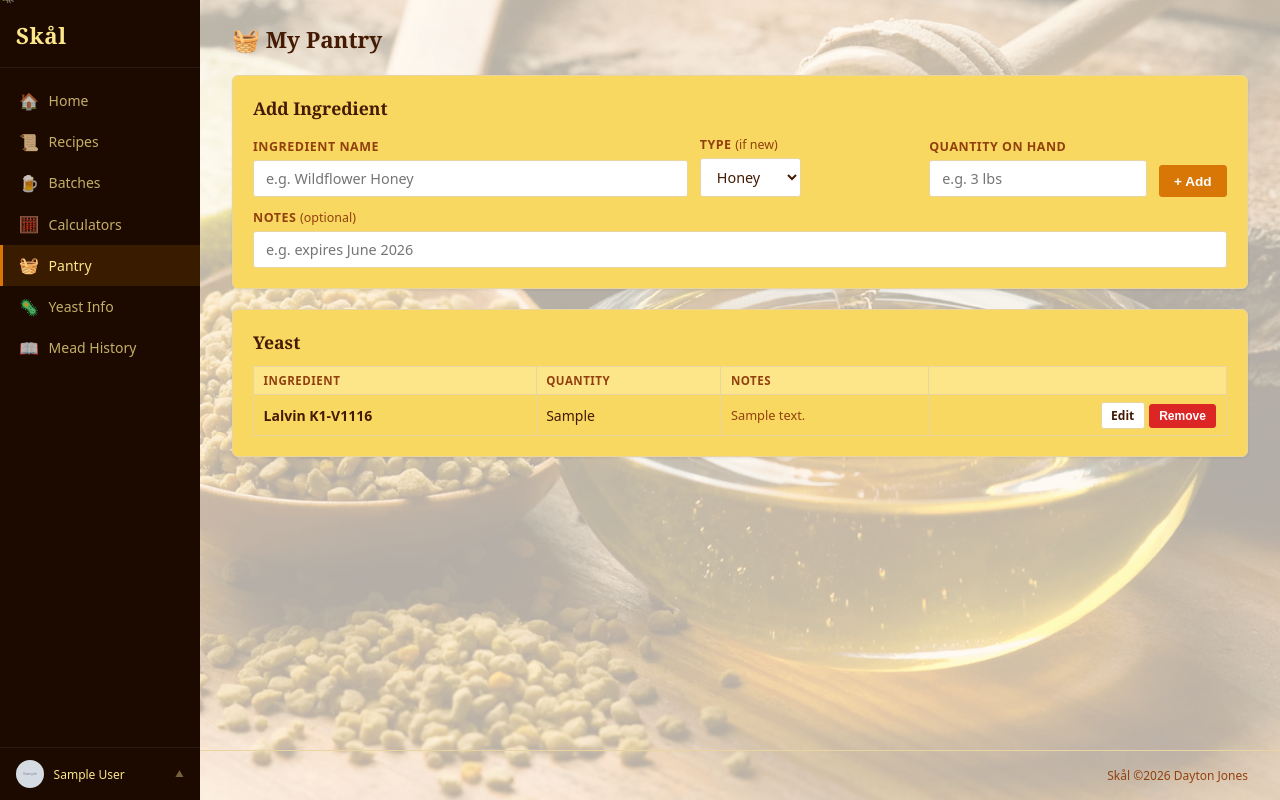
After one commit to daytonjones/Skal, a Django app: page /pantry/ in a window 1280 px wide. The commit adds this page. Run offline with Django 5.2, Linux system fonts and the light colour scheme; a user stored in the database is signed in; data comes from the database, SQL or seed files in the repository; tables that the repository leaves empty hold one stand-in row (values such as "Sample post"); grey boxes marked "Sample" are stand-in pictures.

Commit message:
feat: Pantry feature + dark mode default
Dark mode default:
- User.theme default changed 'light' → 'dark' (new users get dark mode)
- Migration 0005_user_theme_dark_default

Pantry app (apps/pantry):
- PantryItem model: user FK, ingredient FK (recipes.Ingredient), quantity, notes
- unique_together(user, ingredient) prevents duplicates
- PantryView (GET: list grouped by type, POST: add item)
  - datalist autocomplete from full ingredient catalog
  - case-insensitive lookup — creates new Ingredient if name unknown
  - type selector shown when adding unknown ingredients
- edit_pantry_item: update quantity/notes for an existing item
- delete_pantry_item: POST-only, 404 on other user's items
- 13 tests covering add, duplicate prevention, case-insensitivity,
  ownership guards (404 on other user's items), GET-not-allowed on delete

Recipe integration:
- RecipeDetailView passes pantry_ids (set of ingredient PKs)
- detail.html shows "✓ in pantry" green badge next to each matched ingredient

Navigation:
- 🧺 Pantry added to sidebar between Calculators and Yeast Info

Co-Authored-By: Claude Sonnet 4.6 <noreply@anthropic.com>

```diff
--- a/apps/accounts/models.py
+++ b/apps/accounts/models.py
@@ -15,7 +15,7 @@ class User(AbstractUser):
     theme = models.CharField(
         max_length=20,
         choices=[("light", "Light"), ("dark", "Dark")],
-        default="light",
+        default="dark",
     )
     is_approved = models.BooleanField(default=False)
 
--- /dev/null
+++ b/apps/pantry/models.py
@@ -0,0 +1,24 @@
+from django.db import models
+from django.conf import settings
+
+
+class PantryItem(models.Model):
+    user = models.ForeignKey(
+        settings.AUTH_USER_MODEL,
+        on_delete=models.CASCADE,
+        related_name='pantry_items',
+    )
+    ingredient = models.ForeignKey(
+        'recipes.Ingredient',
+        on_delete=models.CASCADE,
+        related_name='pantry_items',
+    )
+    quantity = models.CharField(max_length=100, blank=True, default='')
+    notes = models.TextField(blank=True, default='')
+
+    class Meta:
+        ordering = ['ingredient__type', 'ingredient__name']
+        unique_together = [['user', 'ingredient']]
+
+    def __str__(self):
+        return f"{self.ingredient.name} ({self.user.username})"
--- /dev/null
+++ b/apps/pantry/urls.py
@@ -0,0 +1,10 @@
+from django.urls import path
+from . import views
+
+app_name = 'pantry'
+
+urlpatterns = [
+    path('',               views.PantryView.as_view(), name='index'),
+    path('<int:pk>/edit/', views.edit_pantry_item,     name='edit'),
+    path('<int:pk>/delete/', views.delete_pantry_item, name='delete'),
+]
--- /dev/null
+++ b/apps/pantry/views.py
@@ -0,0 +1,82 @@
+from django.contrib import messages
+from django.contrib.auth.decorators import login_required
+from django.contrib.auth.mixins import LoginRequiredMixin
+from django.shortcuts import get_object_or_404, redirect, render
+from django.urls import reverse_lazy
+from django.views import View
+from django.views.decorators.http import require_POST
+
+from apps.recipes.models import Ingredient
+from .models import PantryItem
+
+
+class PantryView(LoginRequiredMixin, View):
+    login_url = reverse_lazy('accounts:login')
+    template_name = 'pantry/index.html'
+
+    def get(self, request):
+        items = (
+            PantryItem.objects
+            .filter(user=request.user)
+            .select_related('ingredient')
+        )
+        pantry_ids = set(items.values_list('ingredient_id', flat=True))
+        all_ingredients = Ingredient.objects.all()
+        return render(request, self.template_name, {
+            'items': items,
+            'all_ingredients': all_ingredients,
+            'pantry_ids': pantry_ids,
+            'ingredient_types': Ingredient.TYPE_CHOICES,
+        })
+
+    def post(self, request):
+        name = request.POST.get('ingredient_name', '').strip()
+        ing_type = request.POST.get('ingredient_type', Ingredient.TYPE_ADDITIVE)
+        quantity = request.POST.get('quantity', '').strip()
+        notes = request.POST.get('notes', '').strip()
+
+        if not name:
+            messages.error(request, "Please enter an ingredient name.")
+            return redirect('pantry:index')
+
+        try:
+            ingredient = Ingredient.objects.get(name__iexact=name)
+        except Ingredient.DoesNotExist:
+            ingredient = Ingredient.objects.create(
+                name=name,
+                type=ing_type,
+                user=request.user,
+            )
+
+        item, created = PantryItem.objects.get_or_create(
+            user=request.user,
+            ingredient=ingredient,
+            defaults={'quantity': quantity, 'notes': notes},
+        )
+        if created:
+            messages.success(request, f"{ingredient.name} added to your pantry.")
+        else:
+            messages.info(request, f"{ingredient.name} is already in your pantry.")
+        return redirect('pantry:index')
+
+
+@login_required
+def edit_pantry_item(request, pk):
+    item = get_object_or_404(PantryItem, pk=pk, user=request.user)
+    if request.method == 'POST':
+        item.quantity = request.POST.get('quantity', '').strip()
+        item.notes = request.POST.get('notes', '').strip()
+        item.save(update_fields=['quantity', 'notes'])
+        messages.success(request, f"{item.ingredient.name} updated.")
+        return redirect('pantry:index')
+    return render(request, 'pantry/edit.html', {'item': item})
+
+
+@login_required
+@require_POST
+def delete_pantry_item(request, pk):
+    item = get_object_or_404(PantryItem, pk=pk, user=request.user)
+    name = item.ingredient.name
+    item.delete()
+    messages.success(request, f"{name} removed from your pantry.")
+    return redirect('pantry:index')
--- a/apps/recipes/views.py
+++ b/apps/recipes/views.py
@@ -59,6 +59,12 @@ class RecipeDetailView(LoginRequiredMixin, DetailView):
     def get_context_data(self, **kwargs):
         data = super().get_context_data(**kwargs)
         data['ingredients'] = self.object.recipeingredient_set.order_by('order')
+        from apps.pantry.models import PantryItem
+        data['pantry_ids'] = set(
+            PantryItem.objects
+            .filter(user=self.request.user)
+            .values_list('ingredient_id', flat=True)
+        )
         return data
 
 
--- a/skal/settings.py
+++ b/skal/settings.py
@@ -68,6 +68,7 @@ INSTALLED_APPS = [
     "apps.batches",
     "apps.calculators",
     "apps.yeast",
+    "apps.pantry",
 ]
 
 MIDDLEWARE = [
--- a/skal/urls.py
+++ b/skal/urls.py
@@ -32,6 +32,10 @@ urlpatterns = [
         "calculators/",
         include(("apps.calculators.urls", "calculators"), namespace="calculators"),
     ),
+    path(
+        "pantry/",
+        include(("apps.pantry.urls", "pantry"), namespace="pantry"),
+    ),
 ]
 
 # In DEBUG only, serve media files through Django
--- a/templates/includes/sidebar.html
+++ b/templates/includes/sidebar.html
@@ -24,6 +24,12 @@
       <a href="{% url 'calculators:index' %}" {% if 'calculators' in request.resolver_match.app_name %}aria-current="page"{% endif %}>
         <span class="nav-icon">🧮</span>
         <span class="nav-label">Calculators</span>
+      </a>
+    </li>
+    <li>
+      <a href="{% url 'pantry:index' %}" {% if request.resolver_match.app_name == 'pantry' %}aria-current="page"{% endif %}>
+        <span class="nav-icon">🧺</span>
+        <span class="nav-label">Pantry</span>
       </a>
     </li>
     <li>
--- /dev/null
+++ b/templates/pantry/index.html
@@ -0,0 +1,88 @@
+{% extends "base.html" %}
+{% block title %}My Pantry{% endblock %}
+
+{% block content %}
+<div class="page-header">
+  <h1 class="page-title">🧺 My Pantry</h1>
+</div>
+
+<div class="card" style="margin-bottom:1.25rem;">
+  <h2 style="margin-bottom:1rem;">Add Ingredient</h2>
+  <form method="post" action="{% url 'pantry:index' %}">
+    {% csrf_token %}
+    <div style="display:grid;grid-template-columns:2fr 1fr 1fr auto;gap:0.75rem;align-items:end;">
+      <div class="form-group" style="margin-bottom:0;">
+        <label>Ingredient name</label>
+        <input type="text" name="ingredient_name" list="ingredient-list"
+               placeholder="e.g. Wildflower Honey" required autocomplete="off">
+        <datalist id="ingredient-list">
+          {% for ing in all_ingredients %}
+            <option value="{{ ing.name }}">
+          {% endfor %}
+        </datalist>
+      </div>
+      <div class="form-group" style="margin-bottom:0;">
+        <label>Type <span style="font-weight:400;text-transform:none;letter-spacing:0;">(if new)</span></label>
+        <select name="ingredient_type" style="width:auto;">
+          {% for value, label in ingredient_types %}
+            <option value="{{ value }}">{{ label }}</option>
+          {% endfor %}
+        </select>
+      </div>
+      <div class="form-group" style="margin-bottom:0;">
+        <label>Quantity on hand</label>
+        <input type="text" name="quantity" placeholder="e.g. 3 lbs">
+      </div>
+      <div>
+        <button type="submit" class="btn btn-primary">+ Add</button>
+      </div>
+    </div>
+    <div class="form-group" style="margin-top:0.75rem;margin-bottom:0;">
+      <label>Notes <span style="font-weight:400;text-transform:none;letter-spacing:0;">(optional)</span></label>
+      <input type="text" name="notes" placeholder="e.g. expires June 2026">
+    </div>
+  </form>
+</div>
+
+{% if items %}
+  {% regroup items by ingredient.get_type_display as grouped %}
+  {% for group in grouped %}
+  <div class="card" style="margin-bottom:1rem;">
+    <h2 style="margin-bottom:0.75rem;">{{ group.grouper }}</h2>
+    <table class="calc-table" style="font-size:0.875rem;">
+      <thead>
+        <tr>
+          <th style="text-align:left;">Ingredient</th>
+          <th style="text-align:left;">Quantity</th>
+          <th style="text-align:left;">Notes</th>
+          <th></th>
+        </tr>
+      </thead>
+      <tbody>
+        {% for item in group.list %}
+        <tr>
+          <td style="text-align:left;font-weight:600;">{{ item.ingredient.name }}</td>
+          <td style="text-align:left;">{{ item.quantity|default:"—" }}</td>
+          <td style="text-align:left;font-size:0.8rem;color:var(--brown-700);">{{ item.notes|default:"" }}</td>
+          <td style="text-align:right;white-space:nowrap;">
+            <a href="{% url 'pantry:edit' item.pk %}" class="btn btn-secondary" style="padding:0.25rem 0.6rem;font-size:0.75rem;">Edit</a>
+            <form method="post" action="{% url 'pantry:delete' item.pk %}" style="display:inline;">
+              {% csrf_token %}
+              <button type="submit" class="btn btn-danger" style="padding:0.25rem 0.6rem;font-size:0.75rem;"
+                      onclick="return confirm('Remove {{ item.ingredient.name }} from pantry?')">
+                Remove
+              </button>
+            </form>
+          </td>
+        </tr>
+        {% endfor %}
+      </tbody>
+    </table>
+  </div>
+  {% endfor %}
+{% else %}
+  <div class="card" style="text-align:center;color:var(--brown-700);padding:2rem;">
+    Your pantry is empty. Add ingredients above to track what you have on hand.
+  </div>
+{% endif %}
+{% endblock %}
```
Also changed, not shown: templates/pantry/edit.html (added, +26 -0 lines), templates/recipes/detail.html (+6 -1 lines), tests/apps/pantry/test_views.py (added, +96 -0 lines), apps/accounts/migrations/0005_user_theme_dark_default.py (added), apps/pantry/__init__.py (added), apps/pantry/migrations/0001_initial.py (added), apps/pantry/migrations/__init__.py (added), tests/apps/pantry/__init__.py (added).
